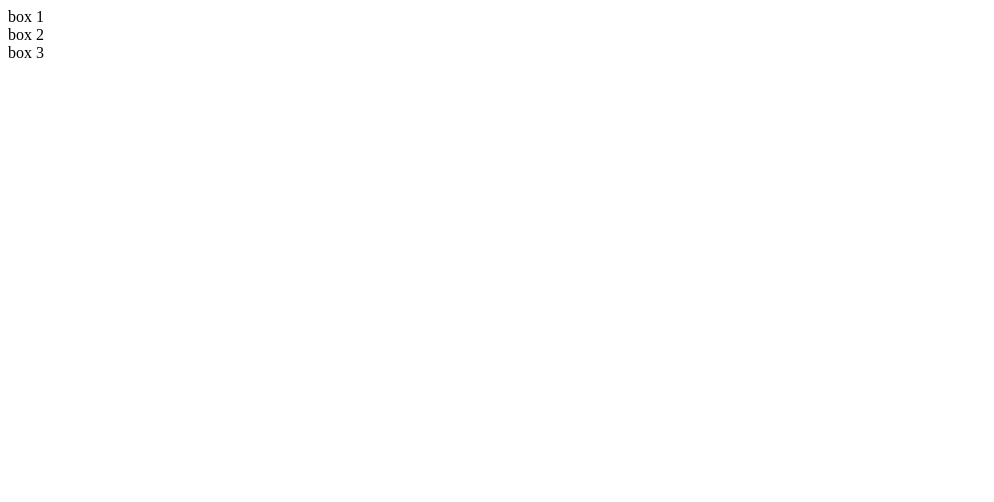
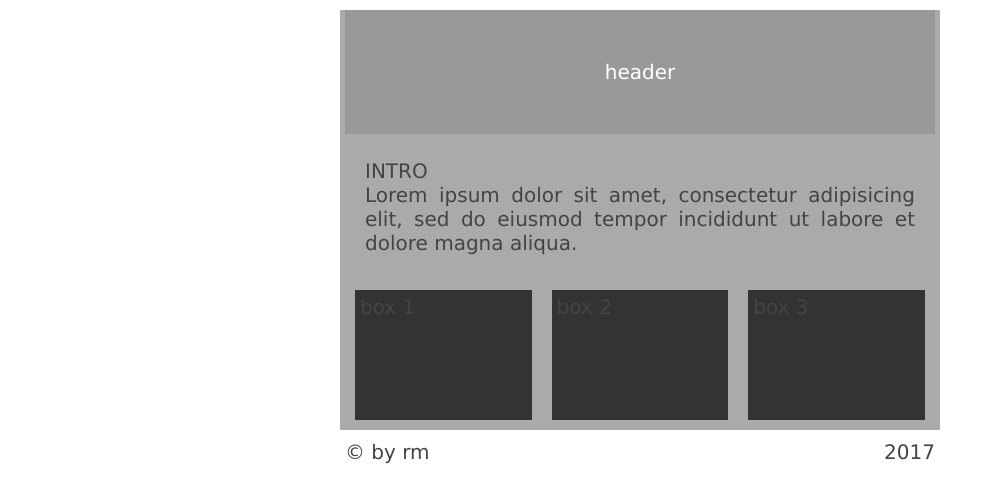
Before and after one commit to RadekM86/exercises, a plain HTML site: page layout 2/index.html in a window 1280 px wide. Shown: the whole page, without its empty margins (0-994 px from the left). Drawn offline with Linux system fonts and the light colour scheme.

Commit message:
ćwiczenie 2 zrobione

```diff
--- a/layout 2/CSS/style.css
+++ b/layout 2/CSS/style.css
@@ -0,0 +1,46 @@
+*{
+  font-family: "Verdana", Arial, Helvetica, sans-serif;
+  color: #444;
+  font-size: 20px;
+  margin: 5px;
+  box-sizing: border-box;
+}
+.main{
+  width: 600px;
+  margin: 0 auto;
+  background-color: #AAA;
+}
+header{
+  background-color: #999;
+  color: #FFF;
+  padding: 50px;
+  text-align: center;
+}
+.intro{
+  padding: 20px;
+  text-align: justify;
+}
+section::after{
+  clear:both;
+  content: "";
+  display: block;
+}
+.box{
+  display: inline;
+  float: left;
+  padding: 5px;
+  margin: 0 auto;
+  background-color: #333;
+  width: 33.33%;
+  height: 150px;
+  border: 10px solid #AAA;
+}
+footer div>div{
+  display: inline;
+}
+#copy{
+  float: left;
+}
+#year{
+  float: right;
+}
--- a/layout 2/index.html
+++ b/layout 2/index.html
@@ -6,21 +6,24 @@
     <link rel="stylesheet" href="css/style.css">
 </head>
 <body>
-<section>
-
-</section>
+<div class="main">
 <header>
-
+header
 </header>
 <div class="intro">
-
+  INTRO<br>
+Lorem ipsum dolor sit amet, consectetur adipisicing elit, sed do eiusmod tempor incididunt ut labore et dolore magna aliqua.
 </div>
 <section>
   <div class="box">box 1</div>
   <div class="box">box 2</div>
   <div class="box">box 3</div>
 </section>
+</div>
 <footer>
-
+  <div class="main">
+<div id="copy">&copy; by rm</div>
+<div id="year">2017</div>
+</div>
 </footer>
 </body>
```
